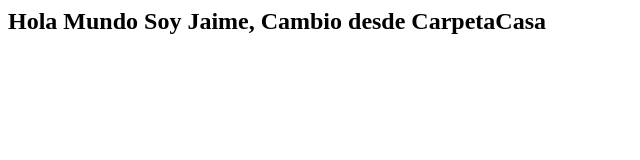
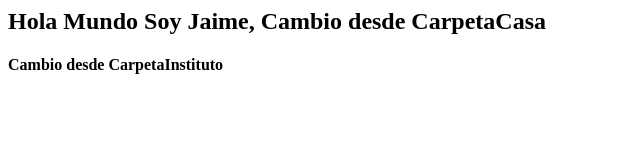
Before and after one commit to JaimePastor6/P02-40, a plain HTML site: page index.html in a window 1280 px wide. Shown: the whole page, without its empty margins (0-640 px from the left). Drawn offline with Linux system fonts and the light colour scheme.

Commit message:
Cambio desde CarpetaInstituto

```diff
--- a/index.html
+++ b/index.html
@@ -3,6 +3,7 @@
 <head>
 <body>
 <h2> Hola Mundo Soy Jaime, Cambio desde CarpetaCasa</h2>
+<p> <h4> Cambio desde CarpetaInstituto </h4> </p>
 </body>
 </head>
 </html>
```
